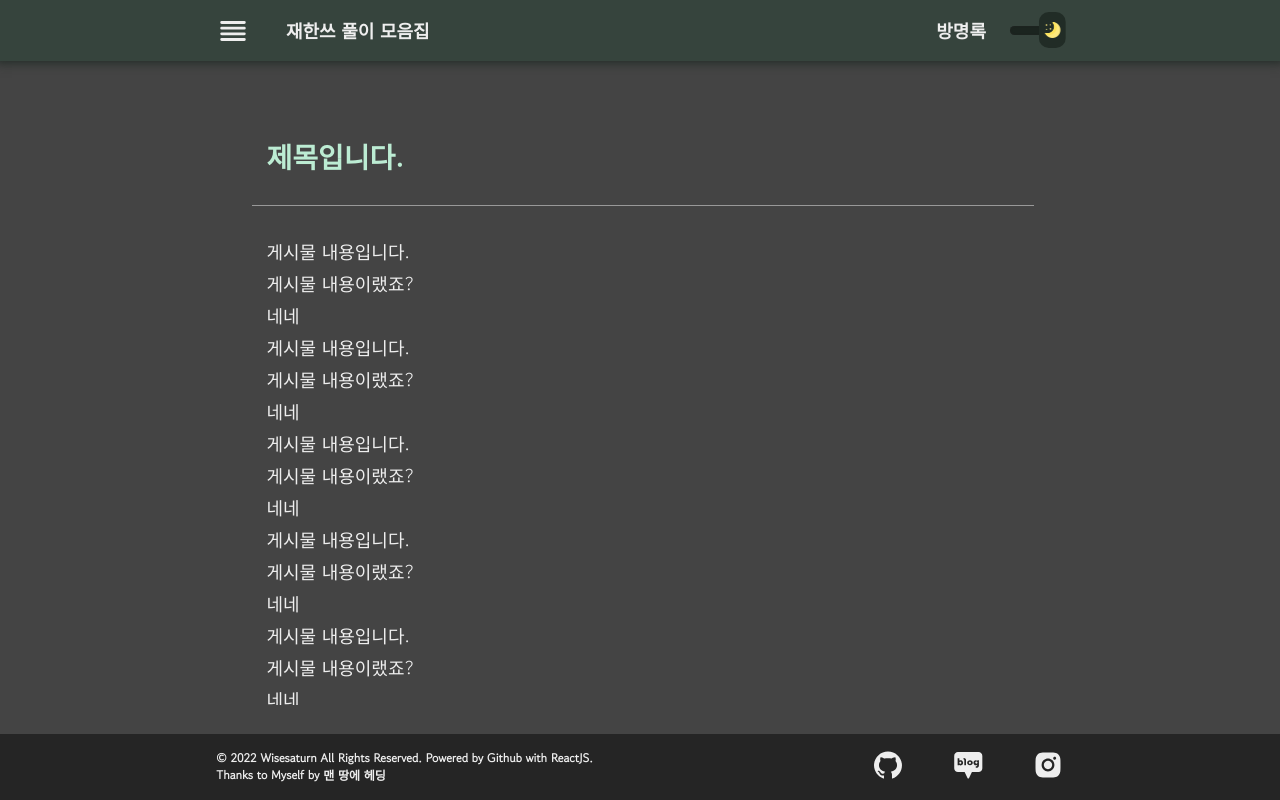
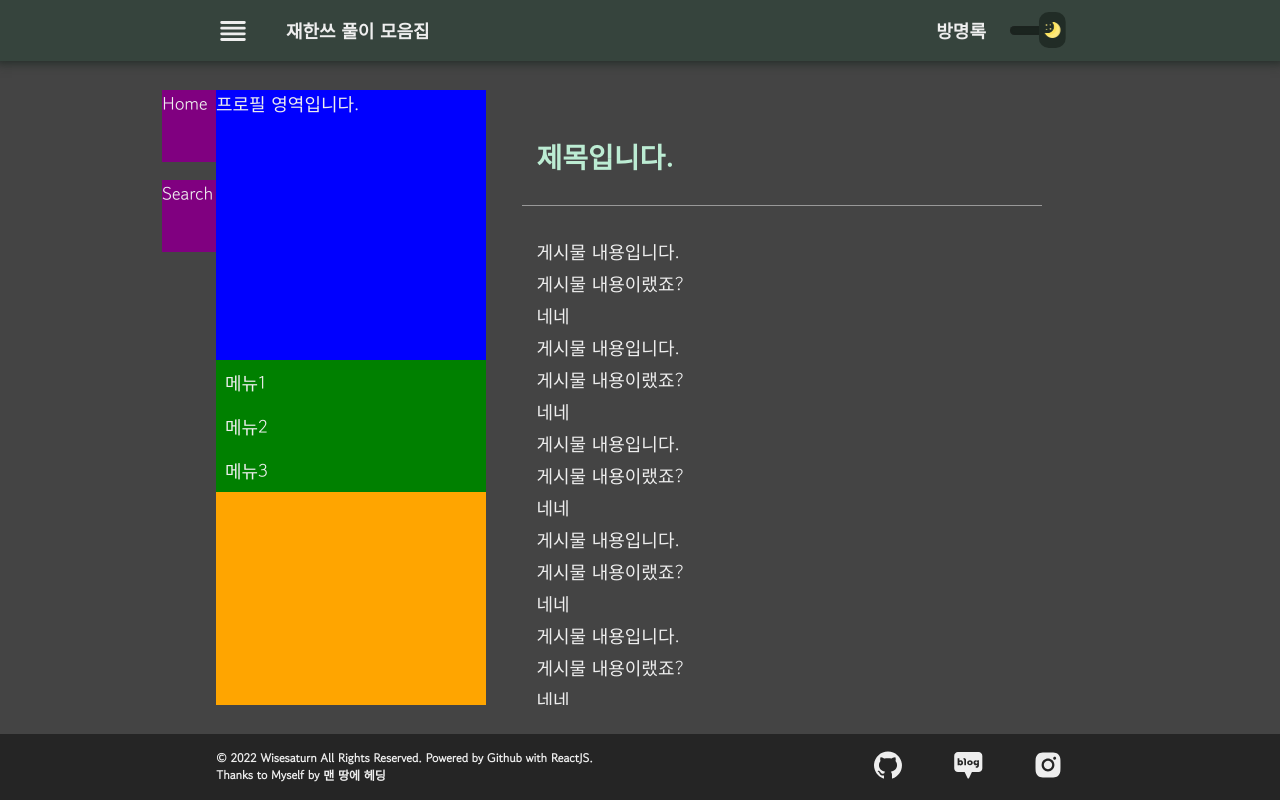
Before and after one commit to Wisesaturn/Solve-Problem-detail, a React (Create React App) app: page / in a window 1280 px wide. Both pictures are taken after a click on the icon 233 px from the left and 31 px from the top of the page. Built offline with nearby package versions, Linux system fonts and the light colour scheme.

Commit message:
사이드바 레이아웃만 (디자인 X), 좌측 Home버튼과 Search메뉴 생성, 서브 메뉴 기능 미완성

```diff
--- a/public/index.html
+++ b/public/index.html
@@ -24,10 +24,10 @@
       work correctly both with client-side routing and a non-root public URL.
       Learn how to configure a non-root public URL by running `npm run build`.
     -->
-    <title>재한쓰 Solution Collector 😊</title>
+    <title>재한쓰 스터디 블로그 😊</title>
   </head>
   <body>
-    <noscript>You need to enable JavaScript to run this app.</noscript>
+    <noscript>자바스크립트가 없는 모양이에요 😥</noscript>
     <div id="root"></div>
     <!--
       This HTML file is a template.
--- a/src/css/App.scss
+++ b/src/css/App.scss
@@ -44,14 +44,13 @@
   flex : 1;
   width : 100vw;
   height : 100vh;
+  transition: .6s; -webkit-transition : .6s; -mos-transition : .6s;
   color : var(--normal-ft);
   background-color : var(--normal-bg);
 }
 
 @keyframes Choice {
-    to {
-        color : var(--normal-after);
-    }
+    to { color : var(--normal-after); }
 }
 
 @keyframes Active {
@@ -71,3 +70,16 @@
       background-color : var(--footer-after);
   }
 }
+
+@keyframes Navigator {
+  from { opacity : .5; left : -2rem; }
+    to { opactiy :  1; left : 0;  }
+}
+
+@keyframes Stuff_hover {
+    to { left : -1rem }
+}
+
+@keyframes Stuff_hover_before {
+    from { left : -1rem } to { left : 0 }
+}
--- a/src/css/Navigator.scss
+++ b/src/css/Navigator.scss
@@ -1,29 +1,33 @@
 .Navigator_wrap {
-    display : none;
-    // display : inline-block; (임시)
+    animation : Navigator .3s ease-out forwards;
+    display : inline-block;
+    position : relative;
     height : 100%;
     background-color : orange;
     min-width : 15rem;
 
     > .Navigator_stuff_wrap {
-        display : flex;
-        flex-direction: column;
         position : relative;
         left : -3rem;
-        max-width : 3rem;
-        background-color : purple;
+        max-width : 4rem;
+        background-color : none;
     }
 
     > .Navigator {
+    position : relative;
+    top : -10rem;
     background-color : black;
-    display : inline-block;
     width : 100%;
 
          > .Profile {
+            display : block;
             background-color : blue;
+            height : 15rem;
         }
         > .Navigator_menu_wrap {
             background-color : green;
         }
     }
 }
+
+.Navigator_wrap_off { display : none; }
--- a/src/js/Content/Navigator/Navigator.jsx
+++ b/src/js/Content/Navigator/Navigator.jsx
@@ -3,20 +3,24 @@ import "../../../css/Navigator.scss";
 import Profile from './Profile';
 import Navigator_Menu from './Navigator_Menu';
 import Navigator_Stuff from './Navigator_Stuff';
+import { useRecoilState, useSetRecoilState } from 'recoil';
+import { Sitebar_state } from '../../state';
 
 const Navigator = ({visible}) => {
+    const [push, setPush] = useRecoilState(Sitebar_state);;
+
     return (
-        <div className="Navigator_wrap" >
-            <div className="Navigator_stuff_wrap">
+        <div className={`${push ? 'Navigator_wrap' : 'Navigator_wrap_off'}`} >
+            <div className="Navigator_stuff_wrap" >
                 <Navigator_Stuff content="Home" />
                 <Navigator_Stuff content="Search" />
             </div>
             <div className="Navigator">
                 <Profile />
                 <div className="Navigator_menu_wrap">
-                    <Navigator_Menu content="메뉴1" />
-                    <Navigator_Menu content="메뉴2" />
-                    <Navigator_Menu content="메뉴3" />
+                    <Navigator_Menu content="메뉴1" id="1" />
+                    <Navigator_Menu content="메뉴2" id="2" />
+                    <Navigator_Menu content="메뉴3" id="3" />
                 </div>
             </div>
         </div>
--- a/src/js/Content/Navigator/Navigator_Menu.jsx
+++ b/src/js/Content/Navigator/Navigator_Menu.jsx
@@ -1,11 +1,62 @@
-import React from 'react';
+import React, { useState, useEffect } from 'react';
+import styled from 'styled-components';
+import { subMenu } from '../../state';
 
-const Navigator_Menu = ({content}) => {
+const Navigator_Menu = (props) => {
+    const menu = [...subMenu];
+    const [sub, setSub] = useState([]);
+
+    const onClick = (e) => {
+        for (let i = 0; i < menu.length ; i++) {
+            if (e.target.id == menu[i].id) {
+                let temp = [...menu[i].content];
+                setSub(temp);
+            }
+        }
+    }
+
+    const subList = sub.map((d) =>
+        <li
+            key={d}>
+            {d}
+        </li>
+    );
+
+    const visible = useEffect(() => {
+        // visible 조건문, state에 visible를 추가해야 할 듯
+        // visible 값이 오직 하나만 존재하게 하고 onClick할 때 visible=true하면 될 듯?
+        // 1. 처음에 visible 전부 false 후, 2. onClick할 때 true 적용하면 될 듯?
+    },[]);
+
     return (
-        <>
-            <li> {content} </li>
-        </>
+        <Navigator_wrap>
+            <li onClick={onClick} id={props.id}> {props.content} </li>
+            <Navigator_sub_wrap visible={visible}>
+                {subList}
+            </Navigator_sub_wrap>
+        </Navigator_wrap>
     );
 }
 
+const Navigator_wrap = styled.div`
+    display : block;
+    text-decoration : none;
+    list-style : none;
+   > li {
+        padding : .5rem;
+   }
+
+    &:hover {
+        cursor : pointer;
+    }
+`
+
+const Navigator_sub_wrap = styled.div`
+    display: ${(props) => (props.visible ? 'block' : 'none')};
+
+    > li {
+        padding : .5rem 1.5rem;
+    }
+`
+
 export default Navigator_Menu;
--- a/src/js/Content/Navigator/Navigator_Stuff.jsx
+++ b/src/js/Content/Navigator/Navigator_Stuff.jsx
@@ -10,9 +10,18 @@ const Navigator_Stuff = ({content}) => {
 }
 
 const Stuff_wrap = styled.div`
-    width : 3rem;
+    position : relative;
+    left : 0;
+    width : 4rem;
     height : 4rem;
     margin-bottom : 1rem;
+    background-color : purple;
+    animation : Stuff_hover_before .3s ease-out forwards;
+
+    &:hover {
+        animation : Stuff_hover .3s ease-out forwards;
+        cursor : pointer;
+    }
 `
 
 
--- a/src/js/state.jsx
+++ b/src/js/state.jsx
@@ -30,10 +30,15 @@ const darkMode_state = atom({
     type : boolean
 })
 
+const subMenu = [
+    {  id : 1, content : ["서브메뉴 1", "서브메뉴 2", "서브메뉴 3"] },
+    {  id : 2, content : ["서브메뉴 4", "서브메뉴 5", "서브메뉴 6"] },
+]
+
 const Home = "http://wisesaturn.github.io/solve-problem-detail";
 const Link_Github = "https://github.com/Wisesaturn";
 const Link_Naver = "https://blog.naver.com/rfv1479";
 const Link_Instagram = "https://www.instagram.com/songjh_97/";
 
-export { Home, lvData, Levels, ModalMessage, Sitebar_state, darkMode_state }
+export { Home, lvData, Levels, ModalMessage, Sitebar_state, darkMode_state, subMenu }
 export { Link_Github, Link_Naver, Link_Instagram }
```
